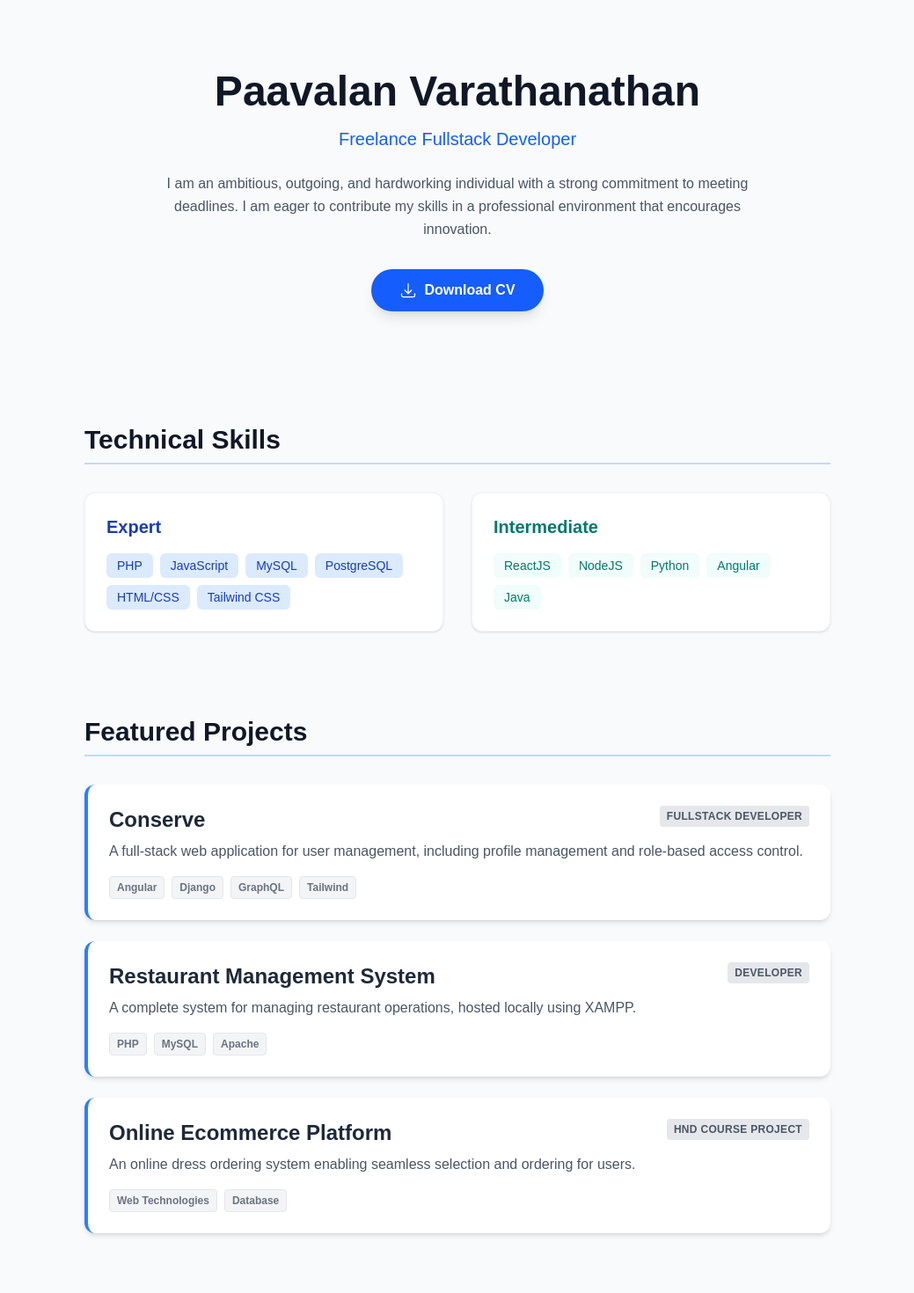
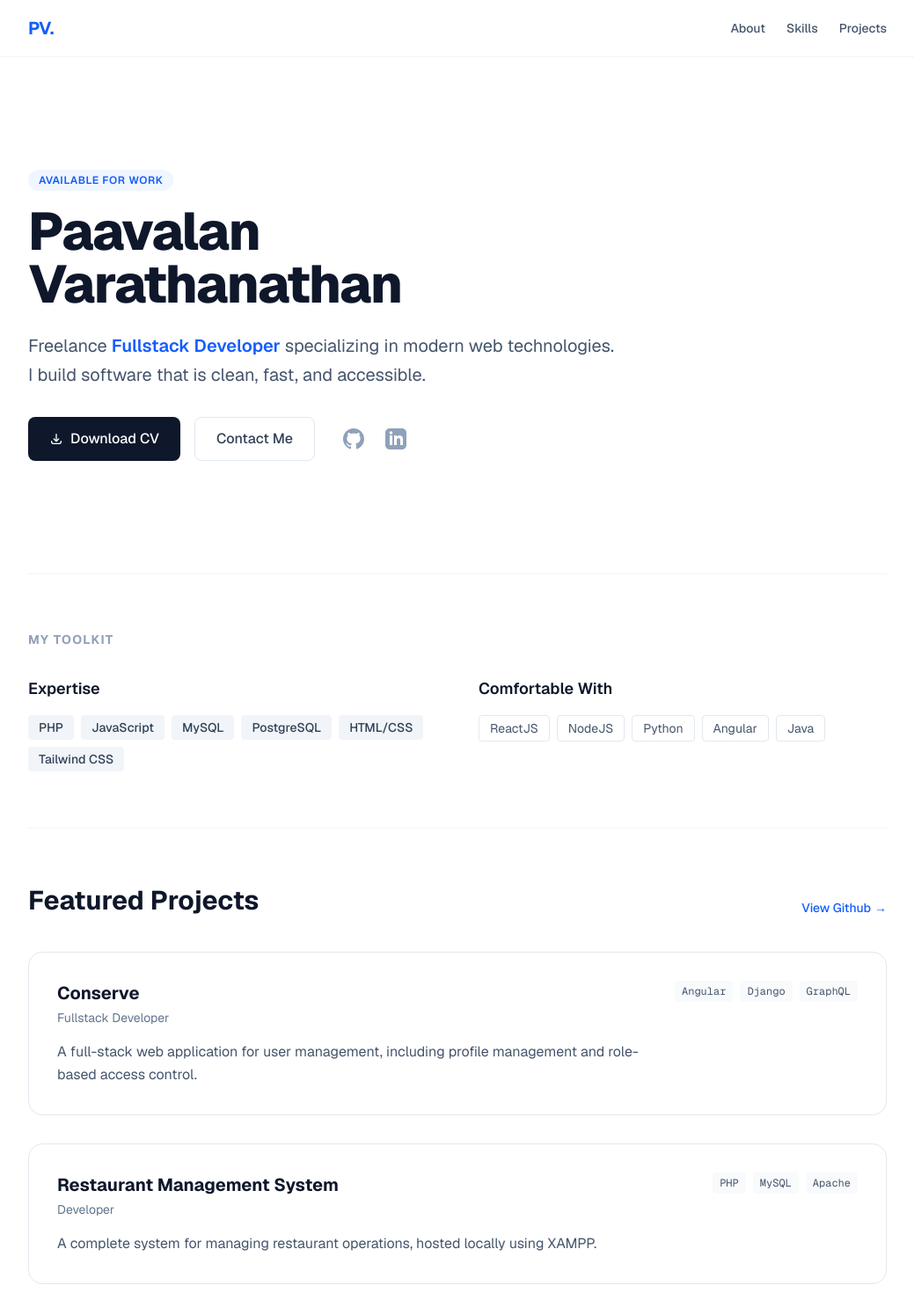
Before and after one commit to Paavalan08/Paavalan, a Next.js app: page / in a window 1280 px wide. Shown: the top 1470 px of the page at 88% size, without its empty margins (120-1159 px from the left). Built offline with nearby package versions, Linux system fonts and the light colour scheme.

Commit message:
Finished homepage and added resume

```diff
--- a/src/app/page.tsx
+++ b/src/app/page.tsx
@@ -3,7 +3,12 @@ import Image from "next/image";
 
 export default function Home() {
 
-  // --- 1. YOUR DATA (The Brain) ---
+  // --- DATA ---
+  const socialLinks = {
+    github: "https://github.com/Paavalan08",
+    linkedin: "https://www.linkedin.com/in/paavalan-varathanathan-212951312/",
+    email: "mailto:varathanathanpaavalan@gmail.com"
+  };
 
   const skills = {
     expert: ["PHP", "JavaScript", "MySQL", "PostgreSQL", "HTML/CSS", "Tailwind CSS"],
@@ -31,59 +36,74 @@ export default function Home() {
     }
   ];
 
-  // --- 2. THE WEBSITE (The Body) ---
+  return (
+    <div className="min-h-screen bg-white text-slate-800 font-sans selection:bg-blue-100">
 
-  return (
-    <main className="min-h-screen bg-gray-50 text-gray-800">
+      {/* 1. NAVBAR (Sticky at the top) */}
+      <nav className="sticky top-0 z-50 bg-white/80 backdrop-blur-md border-b border-slate-100">
+        <div className="max-w-5xl mx-auto px-6 h-16 flex items-center justify-between">
+          <span className="font-bold text-xl tracking-tight text-blue-600">PV.</span>
+          <div className="flex gap-6 text-sm font-medium text-slate-600">
+            <a href="#about" className="hover:text-blue-600 transition-colors">About</a>
+            <a href="#skills" className="hover:text-blue-600 transition-colors">Skills</a>
+            <a href="#projects" className="hover:text-blue-600 transition-colors">Projects</a>
+          </div>
+        </div>
+      </nav>
 
-      {/* SECTION 1: HERO & DOWNLOAD */}
-      <section className="flex flex-col items-center justify-center py-20 px-4 text-center">
-        <h1 className="text-5xl font-bold text-gray-900 mb-4">
+      <main className="max-w-5xl mx-auto px-6">
+
+        {/* 2. HERO SECTION */}
+        <section id="about" className="py-24 md:py-32 flex flex-col items-start max-w-2xl">
+          <div className="inline-block px-3 py-1 mb-4 text-xs font-semibold tracking-wider text-blue-600 uppercase bg-blue-50 rounded-full">
+            Available for work
+          </div>
+          <h1 className="text-5xl md:text-6xl font-extrabold text-slate-900 tracking-tight mb-6">
             Paavalan Varathanathan
           </h1>
-        <p className="text-xl text-blue-600 font-medium mb-6">
-          Freelance Fullstack Developer
-        </p>
-        <p className="max-w-2xl text-gray-600 mx-auto leading-relaxed mb-8">
-          I am an ambitious, outgoing, and hardworking individual with a strong commitment to meeting deadlines.
-          I am eager to contribute my skills in a professional environment that encourages innovation.
+          <p className="text-xl text-slate-600 mb-8 leading-relaxed">
+            Freelance <span className="text-blue-600 font-semibold">Fullstack Developer</span> specializing in modern web technologies. I build software that is clean, fast, and accessible.
           </p>
 
-        <a
-          href="/resume.pdf"
-          download="Paavalan_Resume.pdf"
-          className="bg-blue-600 hover:bg-blue-700 text-white font-bold py-3 px-8 rounded-full transition duration-300 shadow-lg flex items-center gap-2"
-        >
-          <svg xmlns="http://www.w3.org/2000/svg" fill="none" viewBox="0 0 24 24" strokeWidth={1.5} stroke="currentColor" className="w-5 h-5">
-            <path strokeLinecap="round" strokeLinejoin="round" d="M3 16.5v2.25A2.25 2.25 0 0 0 5.25 21h13.5A2.25 2.25 0 0 0 21 18.75V16.5M16.5 12 12 16.5m0 0L7.5 12m4.5 4.5V3" />
-          </svg>
+          <div className="flex flex-wrap gap-4">
+            <a href="/resume.pdf" download="Paavalan_Resume.pdf" className="bg-slate-900 text-white px-6 py-3 rounded-lg font-medium hover:bg-slate-800 transition-all flex items-center gap-2">
+              <svg className="w-4 h-4" fill="none" stroke="currentColor" viewBox="0 0 24 24"><path strokeLinecap="round" strokeLinejoin="round" strokeWidth="2" d="M4 16v1a3 3 0 003 3h10a3 3 0 003-3v-1m-4-4l-4 4m0 0l-4-4m4 4V4"></path></svg>
               Download CV
             </a>
+            <a href={socialLinks.email} className="bg-white border border-slate-200 text-slate-700 px-6 py-3 rounded-lg font-medium hover:border-blue-300 hover:text-blue-600 transition-all">
+              Contact Me
+            </a>
+            <div className="flex items-center gap-2 pl-2">
+               {/* Simple Social Links */}
+               <a href={socialLinks.github} target="_blank" className="p-2 text-slate-400 hover:text-slate-900 transition-colors" aria-label="GitHub">
+                 <svg className="w-6 h-6" fill="currentColor" viewBox="0 0 24 24"><path d="M12 0c-6.626 0-12 5.373-12 12 0 5.302 3.438 9.8 8.207 11.387.599.111.793-.261.793-.577v-2.234c-3.338.726-4.033-1.416-4.033-1.416-.546-1.387-1.333-1.756-1.333-1.756-1.089-.745.083-.729.083-.729 1.205.084 1.839 1.237 1.839 1.237 1.07 1.834 2.807 1.304 3.492.997.107-.775.418-1.305.762-1.604-2.665-.305-5.467-1.334-5.467-5.931 0-1.311.469-2.381 1.236-3.221-.124-.303-.535-1.524.117-3.176 0 0 1.008-.322 3.301 1.23.957-.266 1.983-.399 3.003-.404 1.02.005 2.047.138 3.006.404 2.291-1.552 3.297-1.23 3.297-1.23.653 1.653.242 2.874.118 3.176.77.84 1.235 1.911 1.235 3.221 0 4.609-2.807 5.624-5.479 5.921.43.372.823 1.102.823 2.222v3.293c0 .319.192.694.801.576 4.765-1.589 8.199-6.086 8.199-11.386 0-6.627-5.373-12-12-12z"/></svg>
+               </a>
+               <a href={socialLinks.linkedin} target="_blank" className="p-2 text-slate-400 hover:text-blue-700 transition-colors" aria-label="LinkedIn">
+                 <svg className="w-6 h-6" fill="currentColor" viewBox="0 0 24 24"><path d="M19 0h-14c-2.761 0-5 2.239-5 5v14c0 2.761 2.239 5 5 5h14c2.762 0 5-2.239 5-5v-14c0-2.761-2.238-5-5-5zm-11 19h-3v-11h3v11zm-1.5-12.268c-.966 0-1.75-.79-1.75-1.764s.784-1.764 1.75-1.764 1.75.79 1.75 1.764-.783 1.764-1.75 1.764zm13.5 12.268h-3v-5.604c0-3.368-4-3.113-4 0v5.604h-3v-11h3v1.765c1.396-2.586 7-2.777 7 2.476v6.759z"/></svg>
+               </a>
+            </div>
+          </div>
         </section>
 
-      {/* SECTION 2: SKILLS */}
-      <section className="max-w-4xl mx-auto py-12 px-6">
-        <h2 className="text-3xl font-bold text-gray-900 mb-8 border-b-2 border-blue-200 pb-2">Technical Skills</h2>
-
-        <div className="grid md:grid-cols-2 gap-8">
-          {/* Expert Skills */}
-          <div className="bg-white p-6 rounded-xl shadow-sm border border-gray-100">
-            <h3 className="text-xl font-semibold text-blue-800 mb-4">Expert</h3>
+        {/* 3. SKILLS SECTION */}
+        <section id="skills" className="py-16 border-t border-slate-100">
+          <h2 className="text-sm font-bold text-slate-400 uppercase tracking-widest mb-8">My Toolkit</h2>
+          <div className="grid md:grid-cols-2 gap-12">
+            <div>
+              <h3 className="text-lg font-semibold text-slate-900 mb-4">Expertise</h3>
               <div className="flex flex-wrap gap-2">
-              {skills.expert.map((skill, index) => (
-                <span key={index} className="bg-blue-100 text-blue-800 px-3 py-1 rounded-md text-sm font-medium">
+                {skills.expert.map((skill, i) => (
+                  <span key={i} className="px-3 py-1 bg-slate-100 text-slate-700 rounded text-sm font-medium hover:bg-blue-100 hover:text-blue-700 transition-colors cursor-default">
                     {skill}
                   </span>
                 ))}
               </div>
             </div>
-
-          {/* Intermediate Skills */}
-          <div className="bg-white p-6 rounded-xl shadow-sm border border-gray-100">
-            <h3 className="text-xl font-semibold text-teal-700 mb-4">Intermediate</h3>
+            <div>
+              <h3 className="text-lg font-semibold text-slate-900 mb-4">Comfortable With</h3>
               <div className="flex flex-wrap gap-2">
-              {skills.intermediate.map((skill, index) => (
-                <span key={index} className="bg-teal-50 text-teal-700 px-3 py-1 rounded-md text-sm font-medium">
+                {skills.intermediate.map((skill, i) => (
+                  <span key={i} className="px-3 py-1 bg-white border border-slate-200 text-slate-600 rounded text-sm hover:border-blue-200 transition-colors cursor-default">
                     {skill}
                   </span>
                 ))}
@@ -92,37 +112,47 @@ export default function Home() {
           </div>
         </section>
 
-      {/* SECTION 3: PROJECTS */}
-      <section className="max-w-4xl mx-auto py-12 px-6">
-        <h2 className="text-3xl font-bold text-gray-900 mb-8 border-b-2 border-blue-200 pb-2">Featured Projects</h2>
+        {/* 4. PROJECTS SECTION */}
+        <section id="projects" className="py-16 border-t border-slate-100">
+          <div className="flex items-end justify-between mb-10">
+            <h2 className="text-3xl font-bold text-slate-900">Featured Projects</h2>
+            <a href={socialLinks.github} target="_blank" className="hidden md:flex items-center text-sm font-medium text-blue-600 hover:text-blue-800">
+              View Github <span className="ml-1">→</span>
+            </a>
+          </div>
 
-        <div className="grid md:grid-cols-1 gap-6">
+          <div className="grid gap-8">
             {projects.map((project, index) => (
-            <div key={index} className="bg-white p-6 rounded-xl shadow-md border-l-4 border-blue-500 hover:shadow-lg transition-shadow">
-              <div className="flex justify-between items-start mb-2">
-                <h3 className="text-2xl font-bold text-gray-800">{project.title}</h3>
-                <span className="text-xs font-bold bg-gray-200 text-gray-600 px-2 py-1 rounded uppercase tracking-wide">
-                  {project.role}
-                </span>
+              <div key={index} className="group relative bg-white border border-slate-200 rounded-2xl p-8 hover:border-blue-300 hover:shadow-xl hover:shadow-blue-50 transition-all duration-300">
+                <div className="flex flex-col md:flex-row md:items-start md:justify-between gap-4 mb-4">
+                  <div>
+                    <h3 className="text-xl font-bold text-slate-900 group-hover:text-blue-600 transition-colors">
+                      {project.title}
+                    </h3>
+                    <p className="text-sm text-slate-500 mt-1">{project.role}</p>
                   </div>
-              <p className="text-gray-600 mb-4">{project.desc}</p>
-              <div className="flex flex-wrap gap-2 mt-auto">
-                {project.tech.map((tech, i) => (
-                  <span key={i} className="text-xs font-semibold text-gray-500 bg-gray-100 px-2 py-1 rounded border border-gray-200">
-                    {tech}
+                  <div className="flex gap-2">
+                    {project.tech.slice(0, 3).map((t, i) => (
+                      <span key={i} className="text-xs font-mono bg-slate-50 text-slate-600 px-2 py-1 rounded">
+                        {t}
                       </span>
                     ))}
                   </div>
+                </div>
+                <p className="text-slate-600 leading-relaxed max-w-2xl">
+                  {project.desc}
+                </p>
               </div>
             ))}
           </div>
         </section>
 
-      {/* FOOTER */}
-      <footer className="bg-gray-900 text-white py-8 text-center mt-12">
-        <p>© 2025 Paavalan Varathanathan. Built with Next.js & Tailwind.</p>
+        {/* 5. FOOTER */}
+        <footer className="py-12 border-t border-slate-100 mt-12 text-center text-slate-500 text-sm">
+          <p>© 2025 Paavalan Varathanathan. All rights reserved.</p>
         </footer>
 
       </main>
+    </div>
   );
 }
```
Lines whose indentation alone changed are shown as unchanged.
